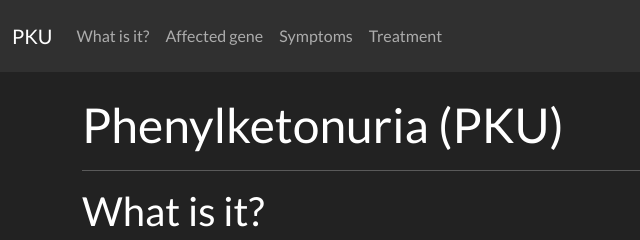
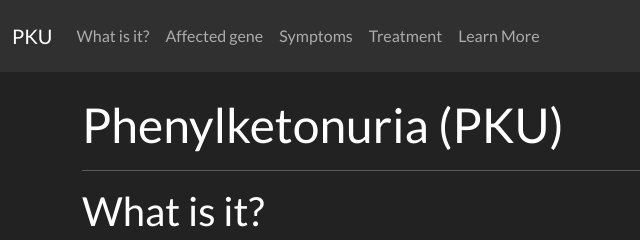
Before and after one commit to the-real-finnventor/pku, a plain HTML site: page index.html in a window 1280 px wide. Shown: the top 240 px of the page, 0-640 px from the left. Drawn offline with nearby package versions, Linux system fonts and the light colour scheme.

Commit message:
Add learn more

```diff
--- a/index.html
+++ b/index.html
@@ -26,6 +26,10 @@
                 <li class="nav-item">
                 <a class="nav-link" href="#treatment">Treatment</a>
                 </li>
+            </li>
+            <li class="nav-item">
+                <a class="nav-link" href="https://www.youtube.com/watch?v=dQw4w9WgXcQ">Learn More</a>
+            </li>
             </ul>
             </div>
         </div>
```
